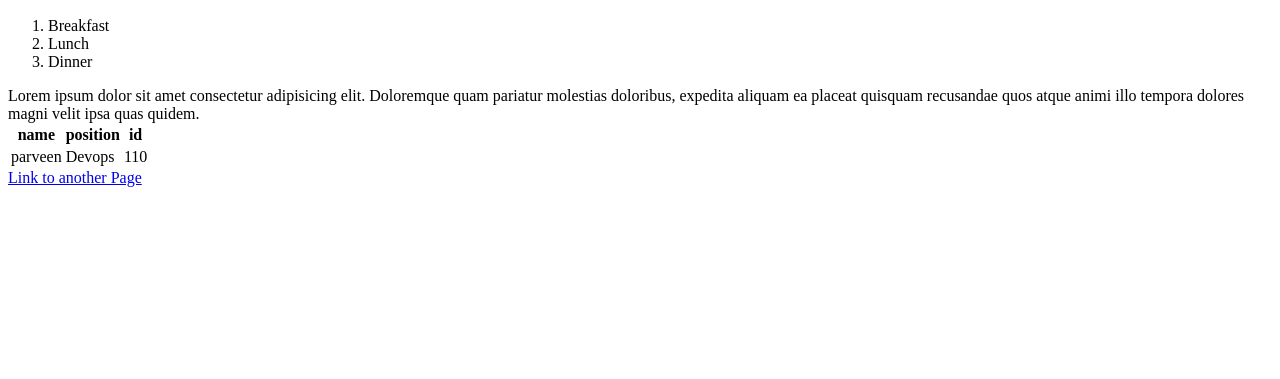
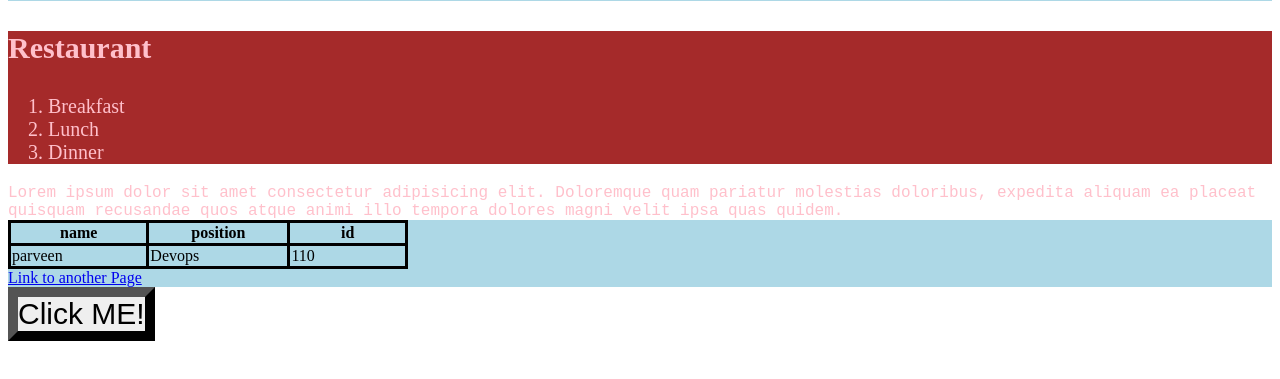
Before and after one commit to Parv-een/Home_work, a plain HTML site: page index.html in a window 1280 px wide. Shown: the part 383-762 px from the top of the page. Drawn offline with Linux system fonts and the light colour scheme.

Commit message:
added button

```diff
--- a/index.html
+++ b/index.html
@@ -4,6 +4,7 @@
     <meta charset="UTF-8">
     <meta name="viewport" content="width=device-width, initial-scale=1.0">
     <title>My Page</title>
+    <link rel="stylesheet" href="./stylesheet.css"/>
 
 </head>
 <body>
@@ -14,7 +15,8 @@
         <div>
         <img style="height: 300px;" src="https://images.freeimages.com/images/large-previews/39a/spring-1377434.jpg"/>
         </div>
-        <section>
+        <section id="menu">
+            <h3 class="section_title">Restaurant</h3>
             <ol>
                 <li>Breakfast</li>
                 <li>Lunch</li>
@@ -30,7 +32,7 @@
             </section>
 
         <div>
-            <table>
+            <table class="data ">
                 <tr>
                     <th>name</th>
                     <th>position</th>
@@ -48,6 +50,8 @@
         <div>
             <a href="./alternative.html" >Link to another Page </a>
         </div>
+
+        <button> Click ME!</button>
 
 
     </main>
```
